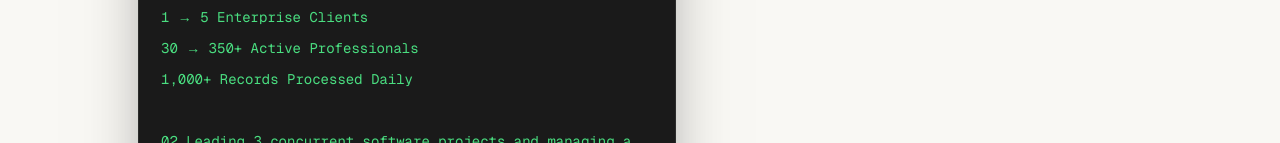
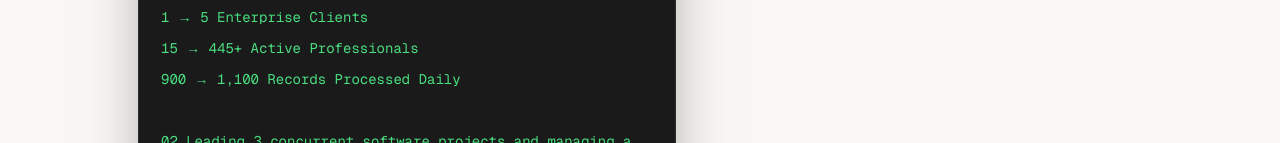
Before and after one commit to ShaharAshkenazi1/shahar-portfolio, a Next.js app: page / in a window 1280 px wide. Shown: the part 657-800 px from the top of the page. Built offline with nearby package versions, Linux system fonts and the light colour scheme.

Commit message:
Use real stat ranges and add a personal footnote to Contact
Swap the rounded professionals/records figures for the actual
asymmetric ranges (15-445, 900-1,100), and add a short off-the-clock
line to the Contact section as a closing human note.

```diff
--- a/app/globals.css
+++ b/app/globals.css
@@ -666,6 +666,12 @@ section {
     overflow-wrap: anywhere;
   }
 }
+.contact-footnote {
+  font-family: var(--mono);
+  font-size: 12px;
+  color: var(--muted);
+  margin: 18px 2px 0;
+}
 .availability {
   display: inline-flex; align-items: center; gap: 10px;
   font-family: var(--mono);
--- a/components/Contact.tsx
+++ b/components/Contact.tsx
@@ -103,6 +103,16 @@ export default function Contact() {
                 <span className="arr">↗</span>
               </a>
             </motion.div>
+
+            <motion.p
+              className="contact-footnote"
+              initial={{ opacity: 0, y: 18 }}
+              whileInView={{ opacity: 1, y: 0 }}
+              transition={{ ...t, delay: 0.18 }}
+              viewport={view}
+            >
+              Off the clock: training for a half marathon, drives manual because automatic feels like cheating.
+            </motion.p>
           </div>
         </div>
       </div>
--- a/components/Terminal.tsx
+++ b/components/Terminal.tsx
@@ -24,12 +24,12 @@ const LINES: TermLine[] = [
     speed: 12,
   },
   {
-    segments: ["    30 → ", { count: 350, suffix: "+", from: 30 }, "  Active Professionals"],
+    segments: ["    15 → ", { count: 445, suffix: "+", from: 15 }, "  Active Professionals"],
     color: "green",
     speed: 12,
   },
   {
-    segments: ["    ", { count: 1000, suffix: "+", comma: true }, "  Records Processed Daily"],
+    segments: ["    900 → ", { count: 1100, suffix: "", from: 900, comma: true }, "  Records Processed Daily"],
     color: "green",
     speed: 12,
   },
@@ -202,7 +202,7 @@ export default function Terminal({ onDone }: { onDone?: () => void }) {
 
       <ul className="visually-hidden">
         <li>
-          Managing an enterprise platform: 1 to 5 enterprise clients, 30 to 350+ active professionals, 1,000+ records processed daily.
+          Managing an enterprise platform: 1 to 5 enterprise clients, 15 to 445+ active professionals, 900 to 1,100 records processed daily.
         </li>
         <li>
           Leading 3 concurrent software projects and managing a cross-functional team of 5 developers from planning to production.
```
